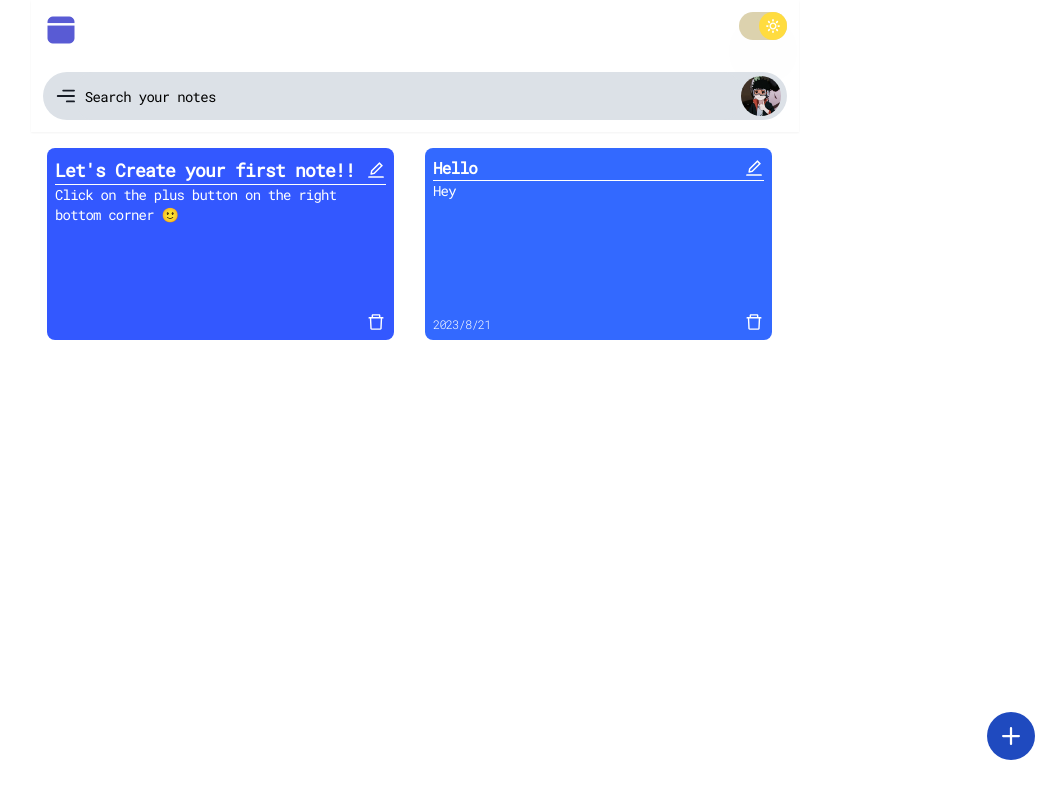
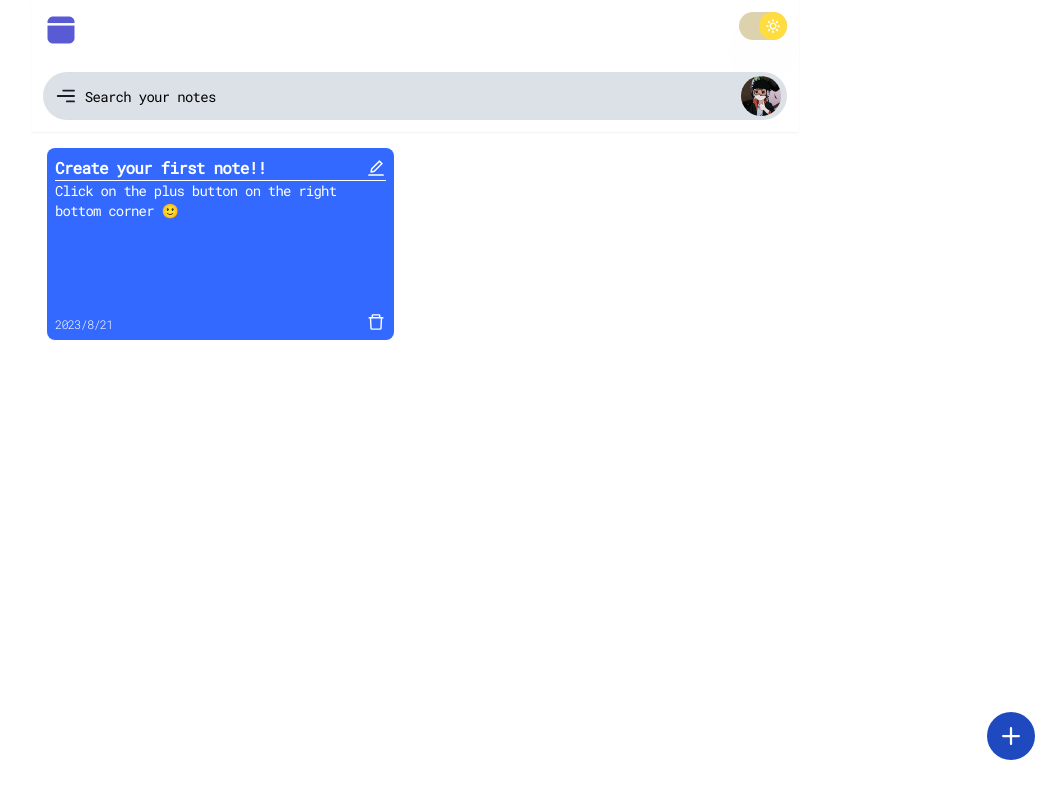
Before and after one commit to poudelsanchit/Notes, a React (Vite) app: page /home in a window 1280 px wide. Shown: the whole page, without its empty margins (225-1280 px from the left). Built offline with nearby package versions, Linux system fonts and the light colour scheme.

Commit message:
feat: :sparkles: Search box

```diff
--- a/src/App.jsx
+++ b/src/App.jsx
@@ -44,8 +44,8 @@ function App() {
   ||[{color  : "#3369ff",
     date  :   "2023/8/21",
    id  :   "Vn2XTNmVAzHlXRHMSq5q5",
-   text  :   "Hey",
-   title  :  "Hello",
+   text  :   "Click on the plus button on the right bottom corner 🙂",
+   title  :  "Create your first note!!",
  }]
   );
 
@@ -69,11 +69,14 @@ const deleteNote=(id)=>{
 const newnotes=  notes.filter((note)=>note.id!=id)
 setNotes(newnotes);
 }
+const [searchText,setSearchText]= useState('');
+console.log(notes);
+
   return (
     <div className="w-full bg-text-primary h-screen dark:bg-primary ">
        <Routes>
        <Route index element={<SplashScreen/>} />
-      <Route path='/home' element={<Notes notes={notes} handleDeleteNote={deleteNote}/>} />
+      <Route path='/home' element={<Notes notes={notes.filter((note)=>note.text.toLowerCase().includes(searchText))} handleDeleteNote={deleteNote} handleSearch={setSearchText}/>} />
       <Route path="/addnote" element={<AddNotes  setNotes={setNotes} />}/>
       <Route path="/editnote/:noteid" element={<EditNotes  handleEditNote={editNotes} data={notes}/>}/>
 
--- a/src/Components/Header.jsx
+++ b/src/Components/Header.jsx
@@ -3,7 +3,7 @@ import Switch from './Switch'
 import SearchBox from './SearchBox'
 import Logo from '../assets/notes.png'
 import { useNavigate } from 'react-router-dom'
-const Header = () => {
+const Header = ({handleSearch}) => {
   const navigate= useNavigate();
   const navigateToHome=()=>{
     navigate('/')
@@ -18,7 +18,7 @@ const Header = () => {
         </div>
         <Switch />
     </div>
-    <SearchBox/>
+    <SearchBox handleSearch={handleSearch}/>
     </div>
 
     </>
--- a/src/Components/SearchBox.jsx
+++ b/src/Components/SearchBox.jsx
@@ -2,12 +2,15 @@ import { Input } from 'postcss'
 import React from 'react'
 import Image from './obito.jpg'
 import {CgMenuRight } from 'react-icons/cg'
-const SearchBox = () => {
+import { useState } from 'react'
+const SearchBox = ({handleSearch}) => {
+
   return (
+
     <>
     <div className='flex bg-[#dce1e7] dark:bg-[#171c26] text-3xl rounded-full  items-center  mt-6 px-3 pr-1'>
         <CgMenuRight className='text-2xl dark:text-[#dce1e7] text-[#171c26] '/>
-    <input  type="text" name="" id="" className=' bg-[#dce1e7] dark:bg-[#171c26]  w-full h-12 p-2 focus:outline-none  text-sm rounded-2xl  font-Roboto text-[#000000] dark:text-[#dce1e7]  placeholder:dark:text-[#dce1e7] placeholder:text-[#000000] placeholder:tracking-tighter	' placeholder='Search your notes' />
+    <input  type="text" name="" id="" className=' bg-[#dce1e7] dark:bg-[#171c26]  w-full h-12 p-2 focus:outline-none  text-sm rounded-2xl  font-Roboto text-[#000000] dark:text-[#dce1e7]  placeholder:dark:text-[#dce1e7] placeholder:text-[#000000] placeholder:tracking-tighter	' placeholder='Search your notes'  onChange={(e)=>handleSearch(e.target.value)}/>
      <div className=' h-10 w-12 rounded-3xl text-xs flex items-center justify-center object-fit '>
         <img src={Image} alt=""  className='h-10 w-10 object-cover rounded-full'/>
      </div>
--- a/src/Pages/Notes.jsx
+++ b/src/Pages/Notes.jsx
@@ -3,15 +3,17 @@ import Header from '../Components/Header'
 import { nanoid  } from 'nanoid';
 import NoteItem from '../Components/NoteItem';
 import FloatingActionButton from '../Components/FloatingActionButton';
-const Notes = ({notes,handleDeleteNote}) => {
+const Notes = ({notes,handleDeleteNote,handleSearch}) => {
 
   return (
     <div className='flex justify-center min-h-screen w-screen'>
       <div className='md:w-3/5 w-full  text-text-primary bg-[#ffffff] dark:bg-primary'>
 
-              <Header/>
+              <Header handleSearch={handleSearch}/>
               <div className='grid grid-cols-2 mr-3'>
-                <NoteItem color={'#3358ff'}  note_title={'Let\'s Create your first note!!'} note_text={'Click on the plus button on the right bottom corner 🙂'} />
+              { notes?
+              null:<NoteItem id={'Vn2XTNmVAzHlXRHMSq5q5'} color={'#3358ff'}  note_title={'Let\'s Create your first note!!'} note_text={'Click on the plus button on the right bottom corner 🙂'} />
+              }
               {
 
                notes&&notes.map((notes)=>(
```
